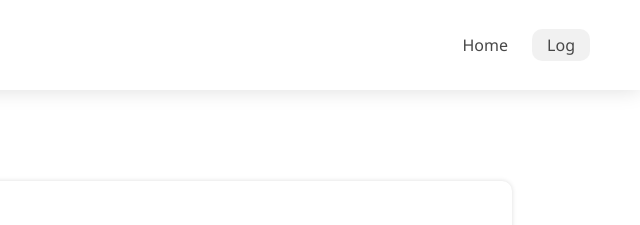
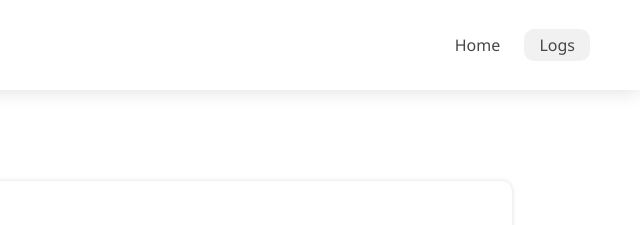
Before and after one commit to Sakamochanq/DesireHub, a plain HTML site: page changelog/index.html in a window 1280 px wide. Shown: the top 225 px of the page, 640-1280 px from the left. Drawn offline with Linux system fonts and the light colour scheme; files whose address does not match are found by name.

Commit message:
fix: misprint logs

```diff
--- a/changelog/index.html
+++ b/changelog/index.html
@@ -14,7 +14,7 @@
                 <ul>
                     <li>
                         <a href="../index.html">Home</a>
-                        <a class="selected" href="#">Log</a>
+                        <a class="selected" href="#">Logs</a>
                     </li>
                 </ul>
             </nav>
```
